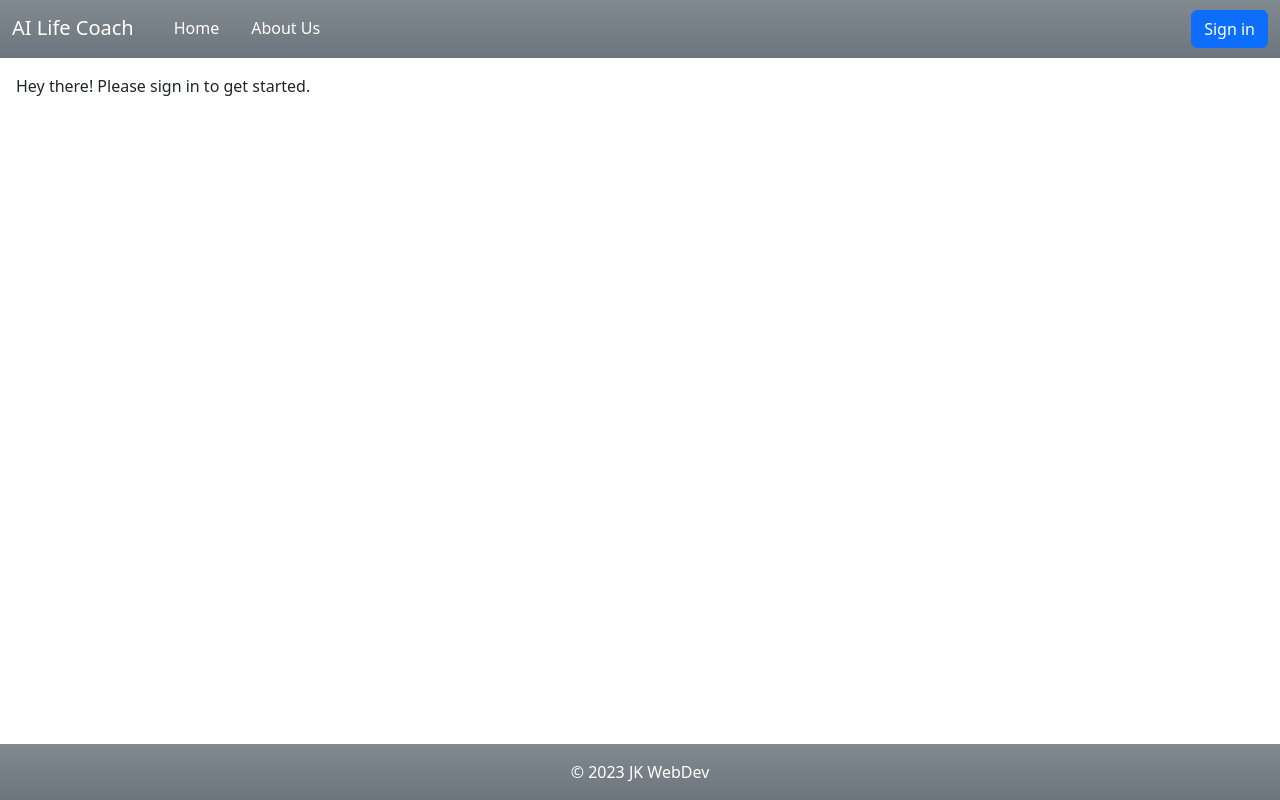
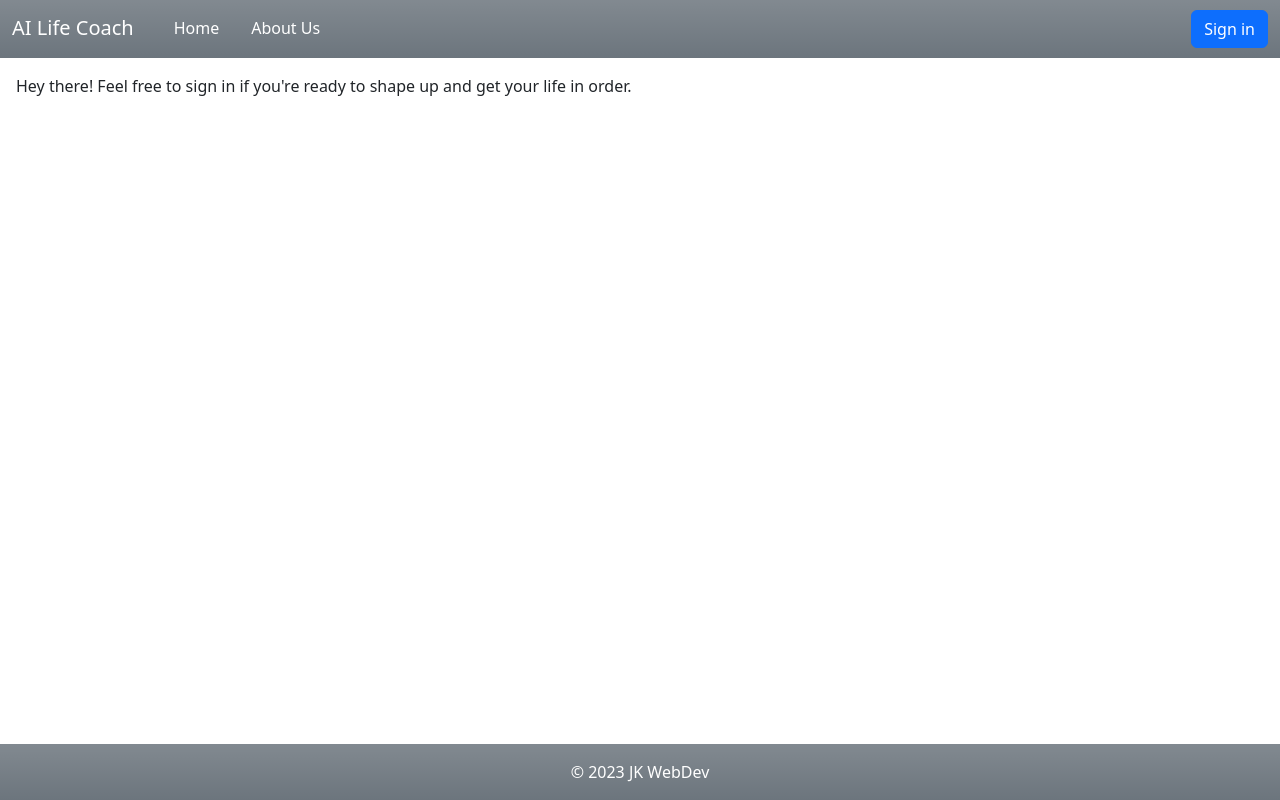
Before and after one commit to JK-WebDev/lifecoach-frontend, a React (Vite) app: page / in a window 1280 px wide. Built offline with nearby package versions, Linux system fonts and the light colour scheme; no server answers.

Commit message:
Updates Welcome page message

```diff
--- a/src/pages/Welcome.jsx
+++ b/src/pages/Welcome.jsx
@@ -3,7 +3,8 @@ import { Component } from "react";
 export default class Welcome extends Component {
   render() {
     const strings = {
-      welcomeMsg: "Hey there! Please sign in to get started.",
+      welcomeMsg:
+        "Hey there! Feel free to sign in if you're ready to shape up and get your life in order.",
     };
     return <p>{strings.welcomeMsg}</p>;
   }
```
